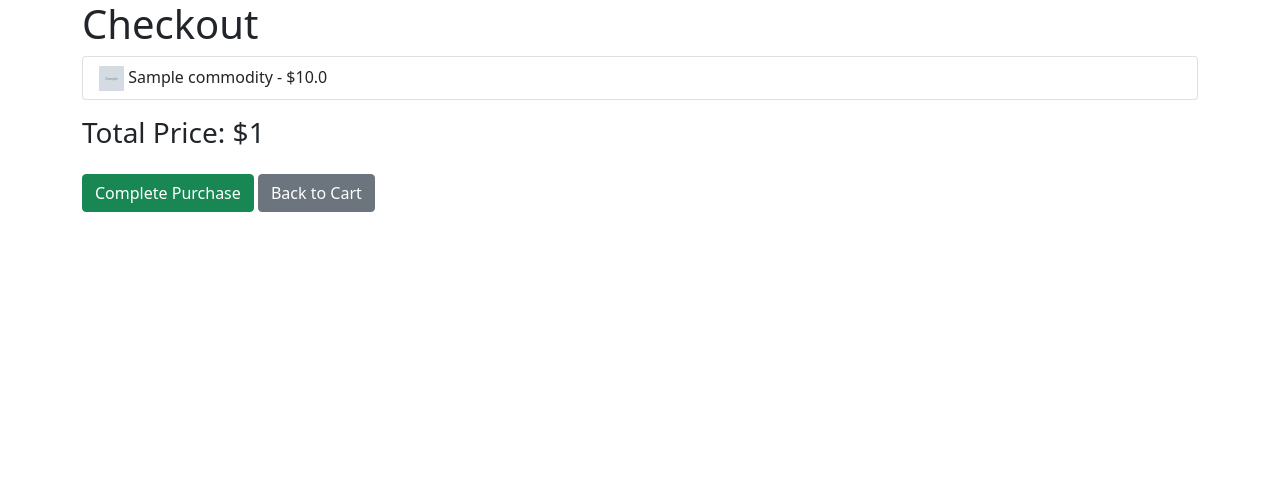
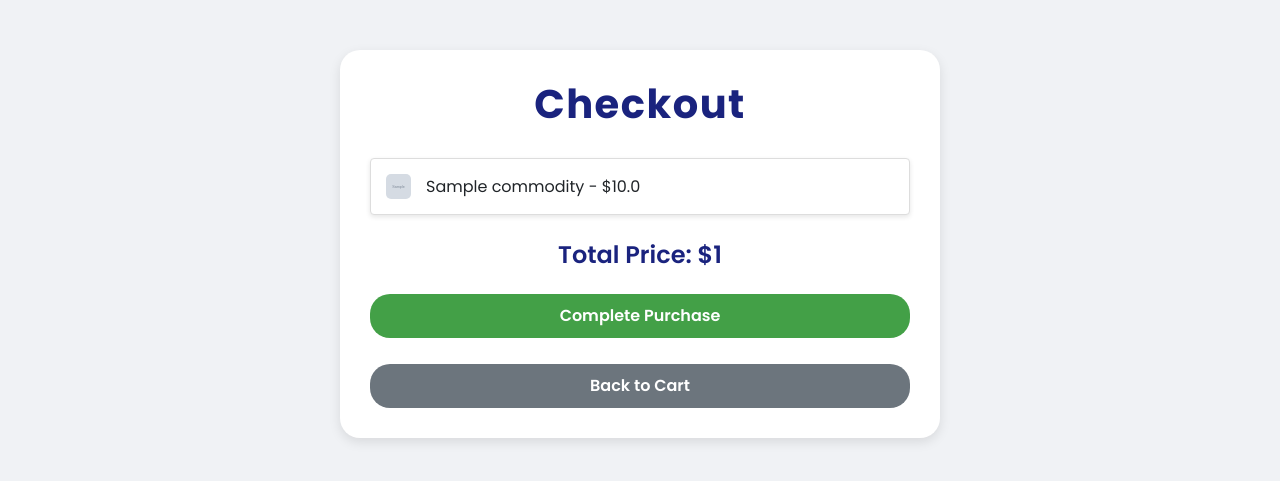
Before and after one commit to Judhunja/shopvista, a Flask app: template app/templates/checkout.html in a window 1280 px wide. Shown: the top 481 px of the page. Run offline with Flask 3, Linux system fonts and the light colour scheme; tables that the repository leaves empty hold one stand-in row (values such as "Sample post"); the template is opened without the code that fills it: values that come from a table or form of the project are taken from there, most other values are stand-ins (such as "Sample title", 1, 10 or a date in 2020); grey boxes marked "Sample" are stand-in pictures.

```diff
--- /dev/null
+++ b/app/static/css/checkout.css
@@ -0,0 +1,91 @@
+body {
+	background-color: #f0f2f5;
+	font-family: 'Poppins', sans-serif;
+	color: #333;
+	padding-top: 50px;
+	margin: 0;
+}
+
+h1 {
+	font-size: 2.5rem;
+	font-weight: 700;
+	color: #1a237e;
+	text-align: center;
+	margin-bottom: 30px;
+	letter-spacing: 1.5px;
+}
+
+/* Checkout item */
+.list-group-item {
+	border: 1px solid #ddd;
+	border-radius: 10px;
+	margin-bottom: 10px;
+	padding: 15px;
+	background-color: #ffffff;
+	box-shadow: 0 2px 5px rgba(0, 0, 0, 0.1);
+	display: flex;
+	align-items: center;
+}
+
+.list-group-item img {
+	border-radius: 5px;
+	margin-right: 15px;
+}
+
+.list-group-item h5,
+.list-group-item p {
+	margin-bottom: 0;
+	font-size: 1rem;
+	color: #616161;
+}
+
+/* Total price */
+h3 {
+	font-size: 1.5rem;
+	color: #1a237e;
+	font-weight: 600;
+	margin-top: 20px;
+	text-align: center;
+}
+
+/* Button */
+.btn-success {
+	background-color: #43a047;
+	border: none;
+	border-radius: 20px;
+	padding: 10px 20px;
+	font-weight: 600;
+	transition: background-color 0.3s ease;
+	width: 100%;
+	margin-bottom: 10px;
+}
+
+.btn-success:hover {
+	background-color: #388e3c;
+}
+
+.btn-secondary {
+	background-color: #6c757d;
+	border: none;
+	border-radius: 20px;
+	padding: 10px 20px;
+	font-weight: 600;
+	width: 100%;
+}
+
+.btn-secondary:hover {
+	background-color: #5a6268;
+}
+
+form {
+	text-align: center;
+}
+
+.container {
+	max-width: 600px;
+	margin: 0 auto;
+	background-color: #ffffff;
+	border-radius: 20px;
+	padding: 30px;
+	box-shadow: 0 4px 12px rgba(0, 0, 0, 0.1);
+}
--- a/app/templates/cart.html
+++ b/app/templates/cart.html
@@ -29,7 +29,7 @@
 			<a href="{{ url_for('home') }}" class="btn btn-secondary">Back to Shopping</a>
 		</div>
 		{% else %}
-		<p>Your cart is empty<a href="{{ url_for('home') }}">Continue shopping</a>.</p>
+		<p>Your cart is empty<a href="{{ url_for('home') }}"> Continue shopping</a>.</p>
 		{% endif %}
 	</div>
 </body>
--- a/app/templates/checkout.html
+++ b/app/templates/checkout.html
@@ -4,6 +4,8 @@
 <head>
 	<link rel="stylesheet" href="https://cdn.jsdelivr.net/npm/bootstrap@5.1.3/dist/css/bootstrap.min.css">
 	<title>Checkout</title>
+	<link rel="stylesheet" href="{{ url_for('static', filename='css/checkout.css') }}">
+	<link href="https://fonts.googleapis.com/css2?family=Poppins:wght@400;600;700&display=swap" rel="stylesheet">
 </head>
 
 <body>
--- a/app/templates/congrats.html
+++ b/app/templates/congrats.html
@@ -5,6 +5,8 @@
 	<link rel="stylesheet" href="https://cdn.jsdelivr.net/npm/bootstrap@5.1.3/dist/css/bootstrap.min.css">
 	<title>Purchase Complete</title>
 	<meta http-equiv="refresh" content="3;url={{ url_for('home') }}">
+	<link rel="stylesheet" href="{{ url_for('static', filename='css/congrats.css') }}">
+	<link href="https://fonts.googleapis.com/css2?family=Poppins:wght@400;600;700&display=swap" rel="stylesheet">
 </head>
 
 <body>
```
Also changed, not shown: app/static/css/congrats.css (added, +36 -0 lines), app/static/css/product.css (+9 -16 lines), requirements.txt (added, +22 -0 lines), 2 other files.
